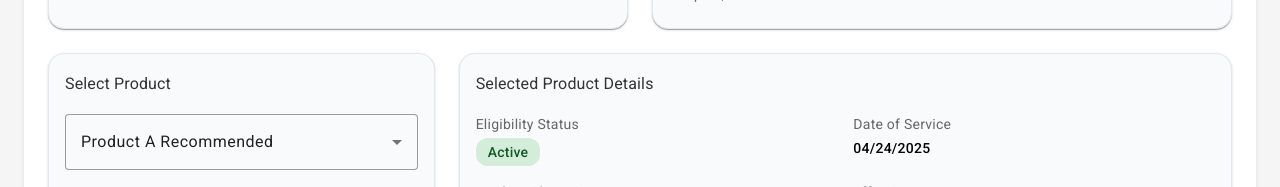
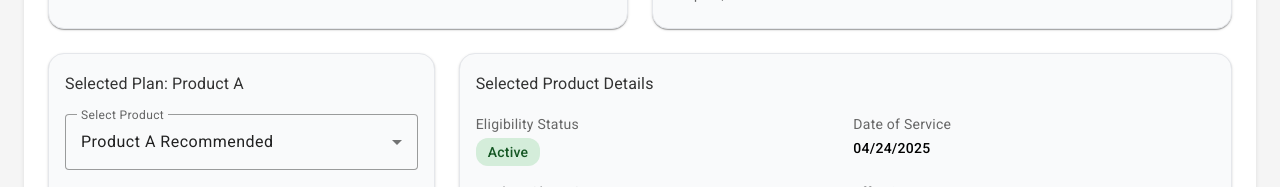
Before and after one commit to DanielleWade1/vpp-claimentryattempt, an Angular app: page /claim360 in a window 1280 px wide. Shown: the part 613-800 px from the top of the page. Built offline with nearby package versions, Linux system fonts and the light colour scheme.

Commit message:
Update product selection header

```diff
--- a/src/components/claim360/product-selection/product-selection.component.ts
+++ b/src/components/claim360/product-selection/product-selection.component.ts
@@ -26,8 +26,9 @@ import { EntryRestrictionsModalComponent } from '../../entry-restrictions-modal/
     <div class="product-tiles">
       <mat-card class="product-selector">
         <mat-card-content>
-          <h3>Select Product</h3>
+          <h3>Selected Plan: {{getSelectedProductName()}}</h3>
           <mat-form-field appearance="outline" class="product-select">
+            <mat-label>Select Product</mat-label>
             <mat-select [(value)]="selectedProduct" (valueChange)="onProductChange($event)">
               <mat-option *ngFor="let product of products" [value]="product.id">
                 {{product.name}}
@@ -250,6 +251,11 @@ export class ProductSelectionComponent {
     this.productChange.emit(value);
   }
 
+  getSelectedProductName(): string {
+    const product = this.products.find(p => p.id === this.selectedProduct);
+    return product ? product.name : 'None Selected';
+  }
+
   openEyeglassesInfoModal(): void {
     this.dialog.open(EyeglassesInfoModalComponent, {
       width: '600px',
```
